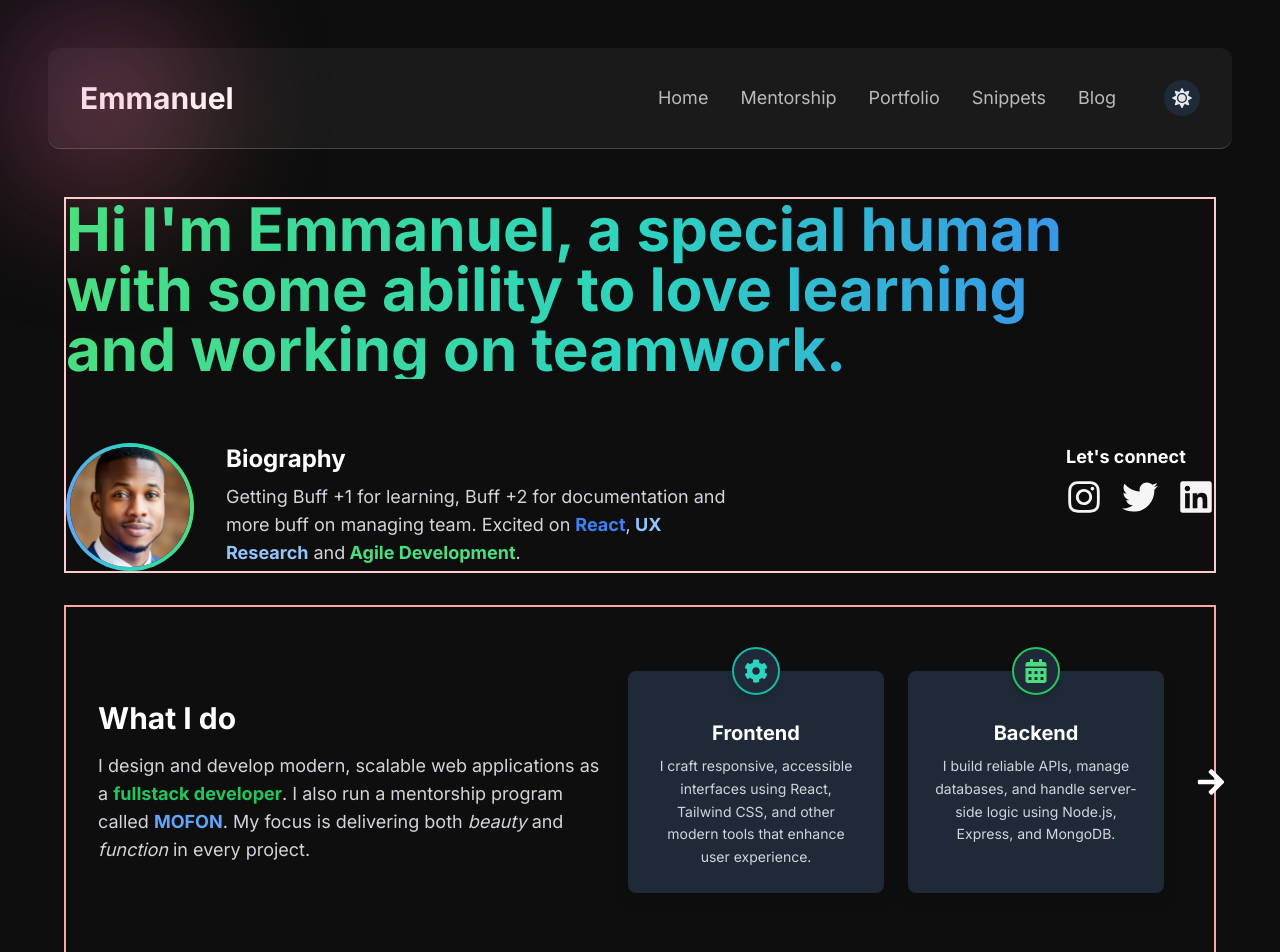
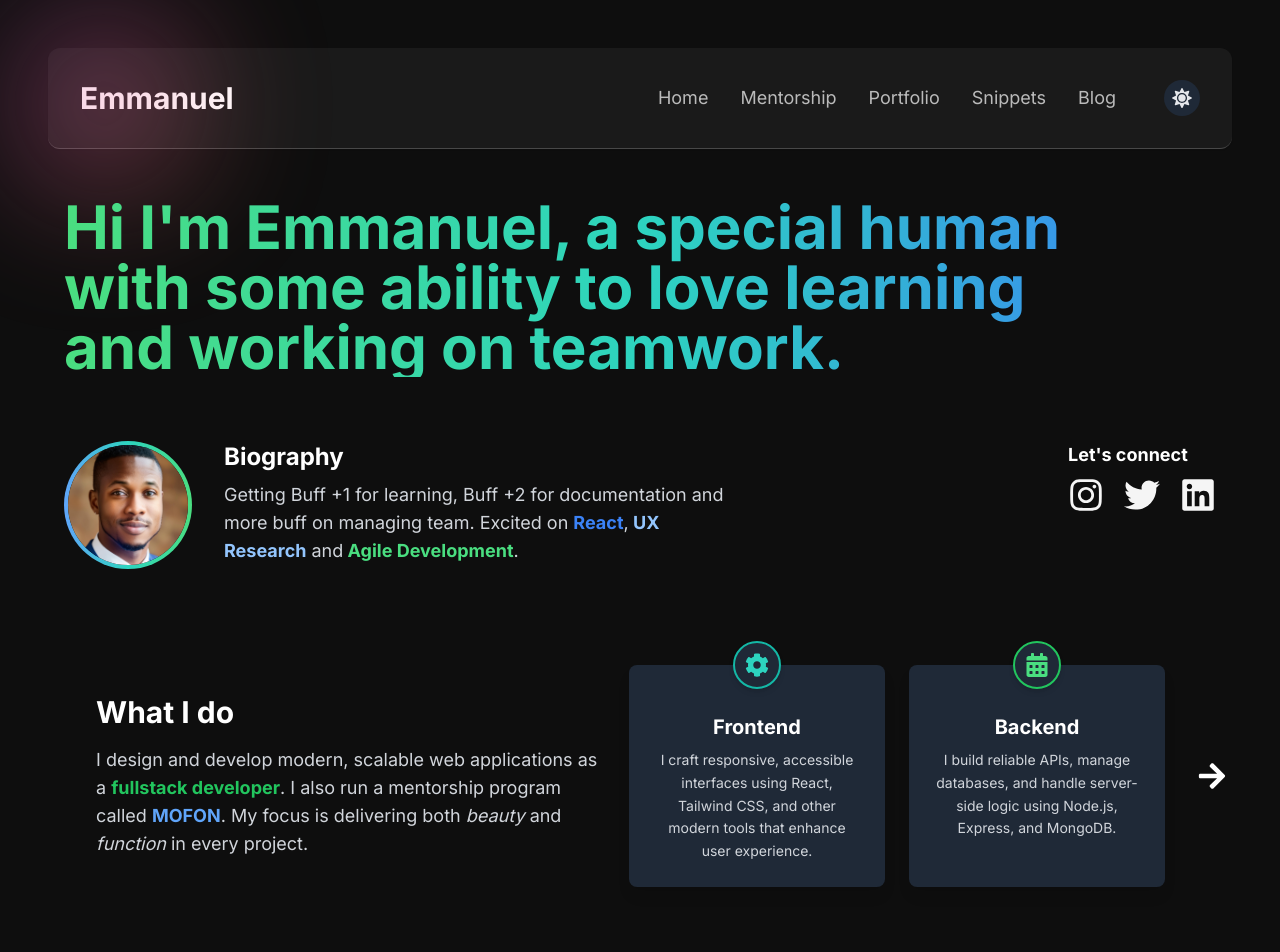
Before and after one commit to Sage-hex/portfolio, a React (Vite) app: page / in a window 1280 px wide. Shown: the top 952 px of the page. Built offline with nearby package versions, Linux system fonts and the light colour scheme.

Commit message:
edited the whatIDO section and the Hero

```diff
--- a/src/components/sections/Hero.jsx
+++ b/src/components/sections/Hero.jsx
@@ -394,7 +394,7 @@ const HeroSection = () => {
       <div className="relative z-10">
         {/* Mobile Layout */}
         {isMobile ? (
-          <div className="max-w-md border-2 border-green-500 mx-auto flex px-4 py-4 flex-col items-center text-center">
+          <div className="max-w-md mx-auto flex px-4 py-4 flex-col items-center text-center">
             {/* Avatar with gradient border */}
             <div className="relative w-20 h-20 mb-4">
               <div className="absolute inset-0 rounded-full bg-gradient-to-r from-blue-400 via-teal-400 to-green-400"></div>
@@ -435,7 +435,7 @@ const HeroSection = () => {
           </div>
         ) : (
           /* Desktop Layout */
-          <div className="max-w-7xl mx-auto w-full border-2 border-red-200">
+          <div className="max-w-7xl mx-auto w-full">
             <h1 className="text-4xl lg:text-6xl font-bold leading-tight text-transparent bg-clip-text bg-gradient-to-r from-green-400 via-teal-400 to-blue-500 mb-16">
               Hi I'm Emmanuel, a special human<br />
               with some ability to love learning<br />
--- a/src/components/sections/WhatIDo.jsx
+++ b/src/components/sections/WhatIDo.jsx
@@ -2,7 +2,7 @@ import { FaCog, FaCalendarAlt, FaArrowRight } from 'react-icons/fa';
 
 const WhatIDoSection = () => {
   return (
-    <div className="w-full border-2 border-red-300 text-black dark:text-white transition-colors duration-500 md:py-16 px-4 sm:px-6 lg:px-8">
+    <div className="w-full text-black dark:text-white transition-colors duration-500 py-11 md:py-16 px-4 sm:px-6 lg:px-8">
       <div className="max-w-screen-xl mx-auto grid grid-cols-1 lg:grid-cols-2 gap-16 md:gap-16 items-center">
         {/* Left Section */}
         <div>
```
